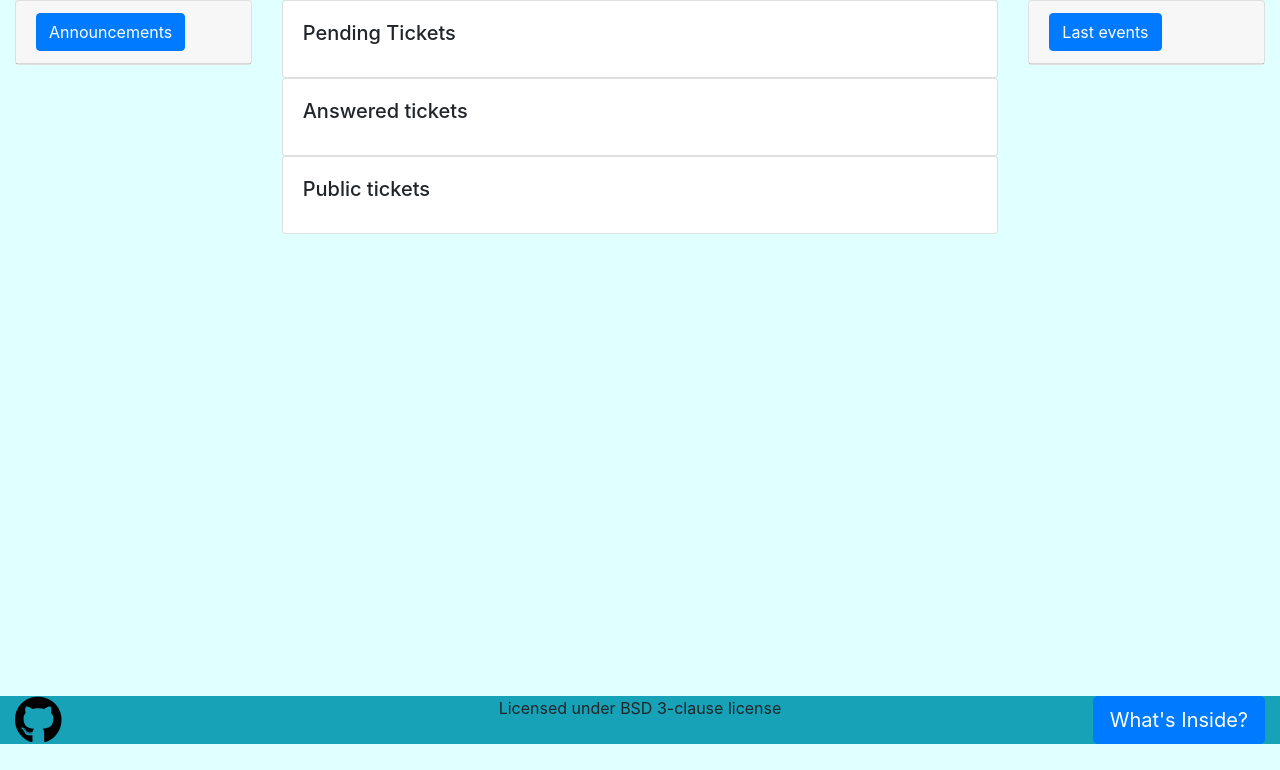
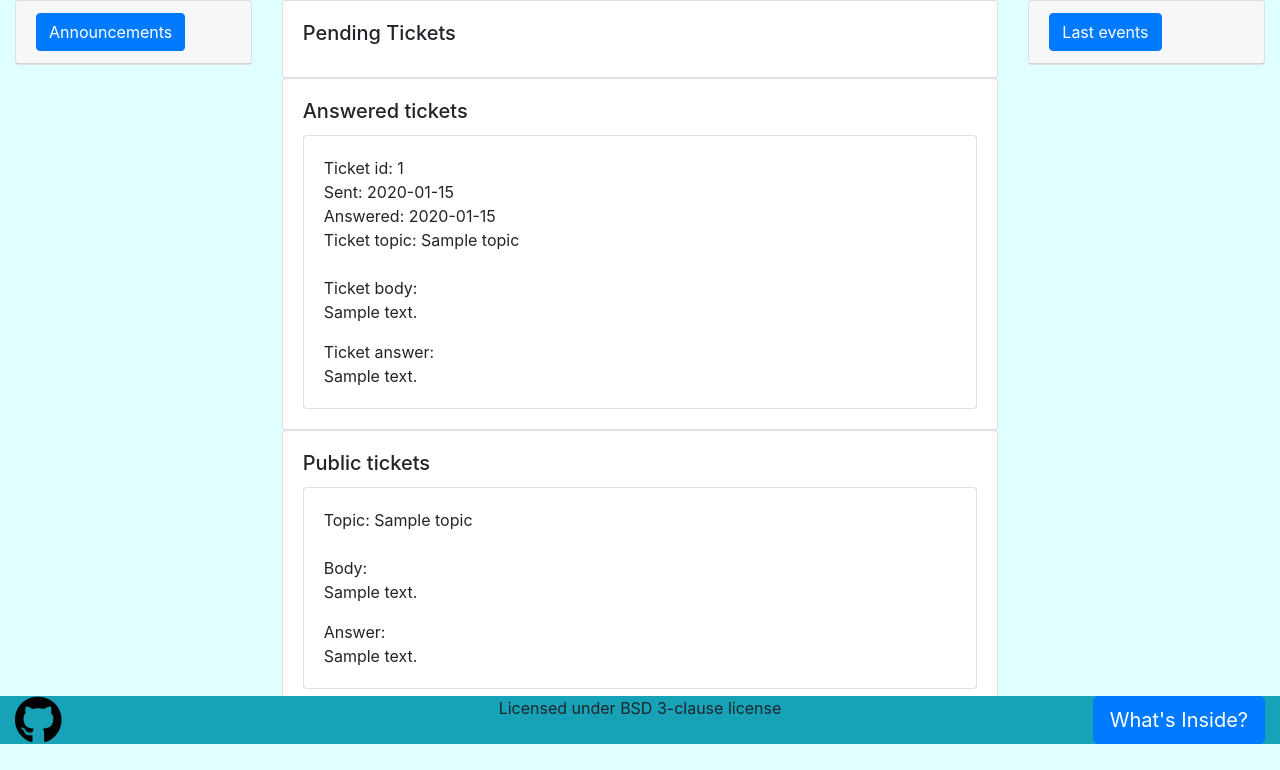
Before and after one commit to okorienev/labs_web, a Flask app: page /student/my-tickets/ in a window 1280 px wide. Shown: the part 56-826 px from the top of the page. Before the commit the page ends 800 px from the top, so only its background shows below. Run offline with Flask 2, Linux system fonts and the light colour scheme; a user stored in the database is signed in; tables that the repository leaves empty hold one stand-in row (values such as "Sample post"); a database or web service that is not in the repository returns one stand-in record (values such as "Sample title"); data that the repository does not hold is empty; some libraries are stand-ins or nearby versions.

Commit message:
"my tickets" page ended

```diff
--- a/labs_web/templates/student/my_tickets.html
+++ b/labs_web/templates/student/my_tickets.html
@@ -4,13 +4,13 @@
     <div class="card">
         <div class="card-body">
             <h5 class="card-title">Pending Tickets</h5>
-            {% for ticket in tickets %}
+            {% for ticket in pending %}
                 <div class="card">
                     <div class="card-body">
                         Ticket id: {{ ticket._id }}<br>
                         Sent: {{ ticket.sent.strftime('%d-%m-%Y') }}<br>
                         Ticket topic: {{ ticket.topic }}<br>
-                        Ticket body: <br>
+                        <br>Ticket body:
                         <p class="card-text">{{ ticket.body }}</p>
                     </div>
                 </div>
@@ -20,11 +20,36 @@
     <div class="card">
         <div class="card-body">
             <h5 class="card-title">Answered tickets</h5>
+            {% for ticket in answered %}
+                <div class="card">
+                    <div class="card-body">
+                        Ticket id: {{ ticket._id }}<br>
+                        Sent: {{ ticket.sent.strftime('%d-%m-%Y') }}<br>
+                        Answered: {{ ticket.checked.strftime('%d-%m-%Y') }}<br>
+                        Ticket topic: {{ ticket.topic }}<br>
+                        <br>Ticket body:
+                        <p class="card-text">{{ ticket.body }}</p>
+                        Ticket answer:
+                        <p class="card-text">{{ ticket.answ_body }}</p>
+                    </div>
+                </div>
+            {% endfor %}
         </div>
     </div>
     <div class="card">
         <div class="card-body">
             <h5 class="card-title">Public tickets</h5>
+            {% for ticket in public %}
+                <div class="card">
+                    <div class="card-body">
+                        Topic: {{ ticket.topic }}<br>
+                        <br>Body:
+                        <p class="card-text">{{ ticket.body }}</p>
+                        Answer:
+                        <p class="card-text">{{ ticket.answ_body }}</p>
+                    </div>
+                </div>
+            {% endfor %}
         </div>
     </div>
 {% endblock %}
--- a/labs_web/views/student/my_tickets.py
+++ b/labs_web/views/student/my_tickets.py
@@ -9,7 +9,12 @@ class MyTickets(View):
 
     def dispatch_request(self):
         my_tickets = [ticket for ticket in Tickets.find({'author.id': current_user.id}).sort('sent', -1)]
+        pending = filter(lambda ticket: not ticket.get('answ_body'), my_tickets)
+        answered = filter(lambda ticket: ticket.get('answ_body') is not None, my_tickets)
+        public = [ticket for ticket in Tickets.find(
+            {'public': True,
+             'course.id': {'$in': [i.course_id for i in current_user.group[0].courses]}}).sort('sent', -1)]
         return render_template('student/my_tickets.html',
-                               pending=my_tickets,
-                               answered=my_tickets,
-                               public=my_tickets)
+                               pending=pending,
+                               answered=answered,
+                               public=public)
```
